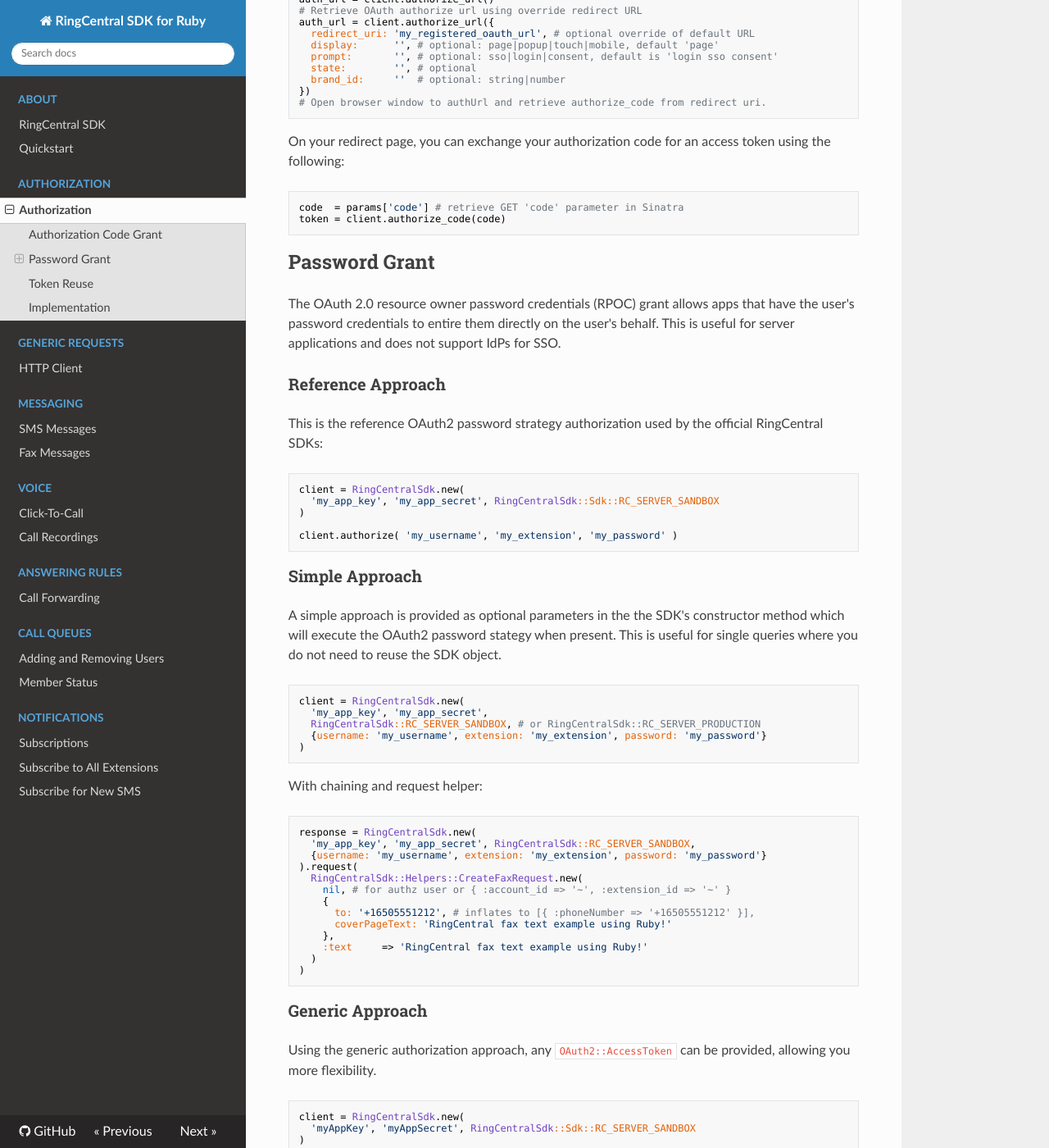
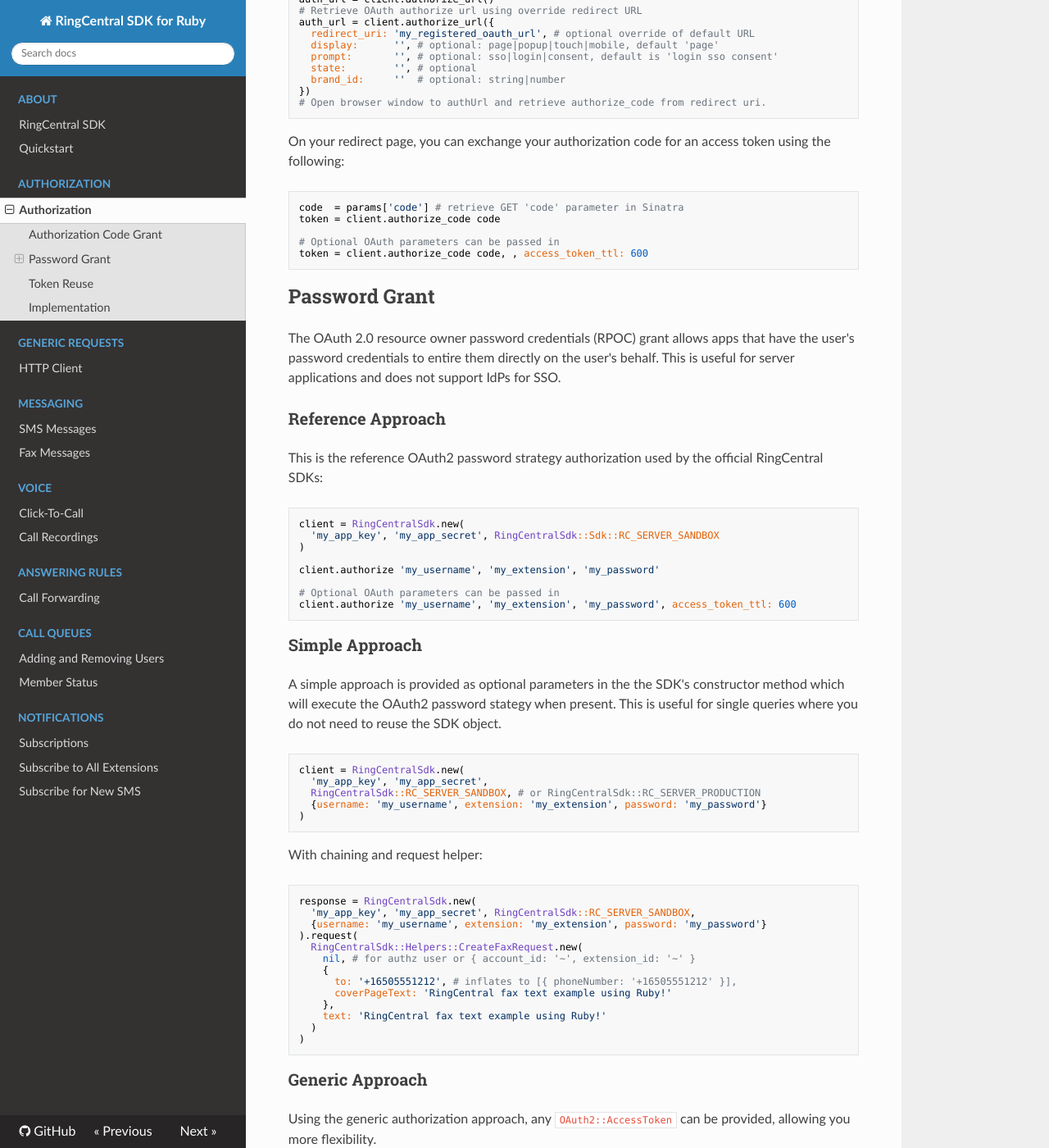
Before and after one commit to grokify/ringcentral-sdk-ruby, an MkDocs documentation site: the page built from docs/usage/authorization/Authorization.md, in a window 1280 px wide and 1400 px high, scrolled down 806 px. Shown: the whole window at 82% size. Built offline with MkDocs 1.6.1, drawn with Linux system fonts in a browser that asks for light colours; nearby versions of some CDN libraries; old or Windows-style settings are respelled for this version of MkDocs.

Commit message:
update docs for OAuth params

````diff
--- a/docs/usage/authorization/Authorization.md
+++ b/docs/usage/authorization/Authorization.md
@@ -40,7 +40,10 @@
 
 ```ruby
 code  = params['code'] # retrieve GET 'code' parameter in Sinatra
-token = client.authorize_code(code)
+token = client.authorize_code code
+
+# Optional OAuth parameters can be passed in
+token = client.authorize_code code, , access_token_ttl: 600
 ```
 
 ## Password Grant
@@ -57,7 +60,10 @@
   'my_app_key', 'my_app_secret', RingCentralSdk::Sdk::RC_SERVER_SANDBOX
 )
 
-client.authorize( 'my_username', 'my_extension', 'my_password' )
+client.authorize 'my_username', 'my_extension', 'my_password'
+
+# Optional OAuth parameters can be passed in
+client.authorize 'my_username', 'my_extension', 'my_password', access_token_ttl: 600
 ```
 
 ### Simple Approach
````
Also changed, not shown: other parts of docs/usage/authorization/Authorization.md (+3 -3 lines).
